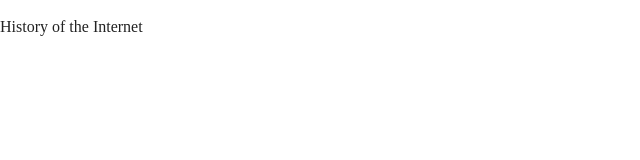
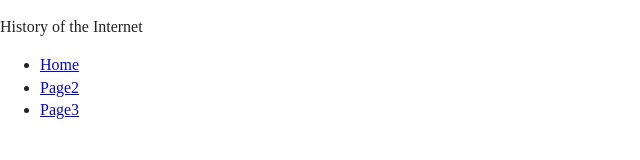
Before and after one commit to ak2632/firstPage, a plain HTML site: page inde2.html in a window 1280 px wide. Shown: the whole page, without its empty margins (0-640 px from the left). Drawn offline with nearby package versions, Linux system fonts and the light colour scheme.

Commit message:
HTML5 Boilerplate from WebStorm

```diff
--- a/inde2.html
+++ b/inde2.html
@@ -30,6 +30,17 @@
   <script src="js/plugins.js"></script>
   <script src="js/main.js"></script>
 
+  <body>
+  <header>
+    <nav>
+      <ul>
+        <li><a href="index.html">Home</a></li>
+        <li><a href="inde2.html">Page2</a></li>
+        <li><a href="inde3.html">Page3</a></li>
+      </ul>
+    </nav>
+  </header></body>
+
   <!-- Google Analytics: change UA-XXXXX-Y to be your site's ID. -->
   <script>
     window.ga = function () { ga.q.push(arguments) }; ga.q = []; ga.l = +new Date;
```
Also changed, not shown: inde3.html (+1 -0 lines), index.html (+11 -0 lines).
